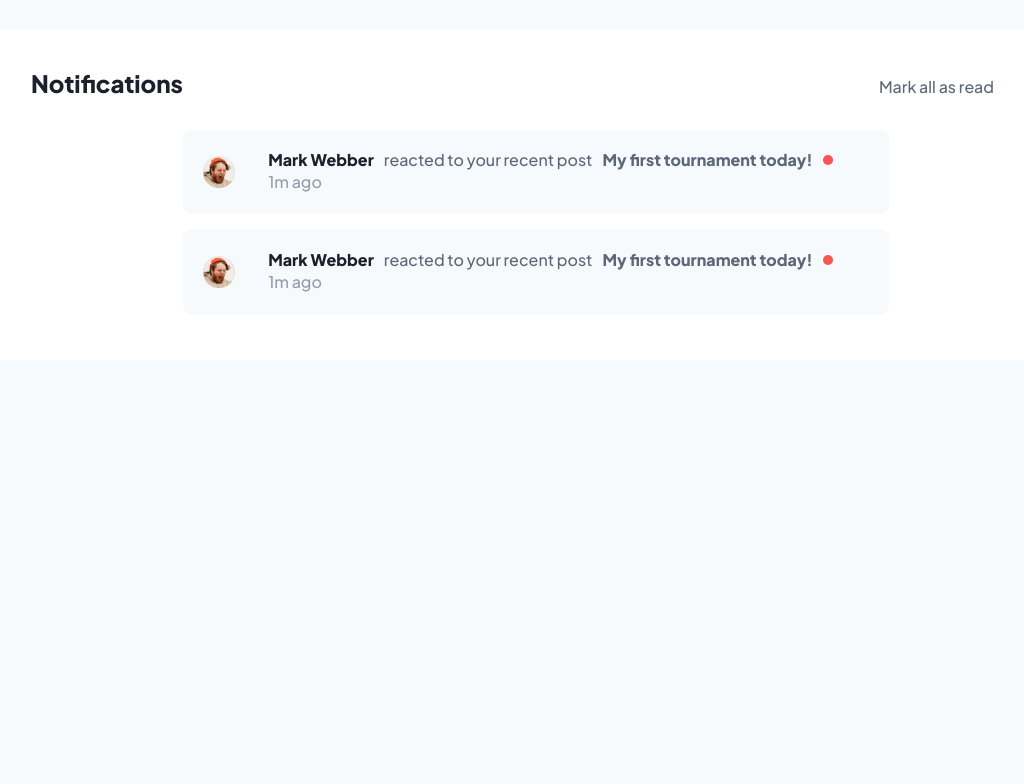
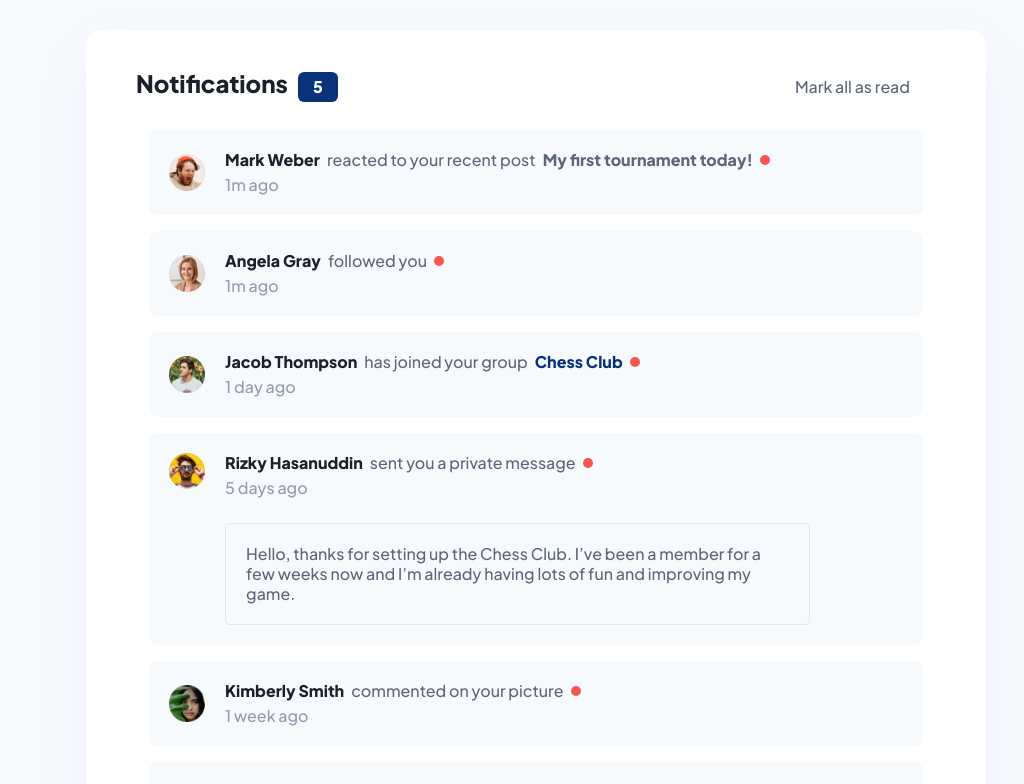
Before and after one commit to networkpaul/front-end-mentor-notifications-page, a Vue app: page / in a window 1280 px wide. Shown: the top 784 px of the page, without its empty margins (104-1128 px from the left). Built offline with nearby package versions, Linux system fonts and the light colour scheme.

Commit message:
updated app and hover states

```diff
--- a/src/App.vue
+++ b/src/App.vue
@@ -2,14 +2,22 @@
   <div class="container">
     <div class="notifications-container">
       <div class="notifications-header">
-        <h3 class="notifications-title">Notifications</h3>
+        <div class="notifications-headerTitle">
+          <h3 class="notifications-title">Notifications</h3>
+          <span class="notifications-number">5</span>
+        </div>
         <button @click="markAllAsRead">
           <span class="notifications-markAllAsRead">Mark all as read</span>
         </button>
       </div>
       <div class="notifications-cardsContainer">
-        <Notification ref="Notification" />
-        <Notification ref="Notification" />
+        <Notification :picture-filename="require('../src/assets/notifications-page-main/assets/images/avatar-mark-webber.webp')" :name="'Mark Weber'" :default-text="'reacted to your recent post'" :post="'My first tournament today!'" :time="'1m ago'" ref="Notification" />
+        <Notification :picture-filename="require('../src/assets/notifications-page-main/assets/images/avatar-angela-gray.webp')" :name="'Angela Gray'" :default-text="'followed you'" :post="''" :time="'1m ago'" ref="Notification" />
+        <Notification :picture-filename="require('../src/assets/notifications-page-main/assets/images/avatar-jacob-thompson.webp')" :name="'Jacob Thompson'" :default-text="'has joined your group'" :post="''" :group="'Chess Club'" :time="'1 day ago'" ref="Notification" />
+        <Notification :picture-filename="require('../src/assets/notifications-page-main/assets/images/avatar-rizky-hasanuddin.webp')" :name="'Rizky Hasanuddin'" :default-text="'sent you a private message'" :post="''" :group="''" :time="'5 days ago'" :message="'Hello, thanks for setting up the Chess Club. I’ve been a member for a few weeks now and I’m already having lots of fun and improving my game.'" ref="Notification" />
+        <Notification :picture-filename="require('../src/assets/notifications-page-main/assets/images/avatar-kimberly-smith.webp')" :name="'Kimberly Smith'" :default-text="'commented on your picture'" :post="''" :group="''" :time="'1 week ago'" ref="Notification" />
+        <Notification :picture-filename="require('../src/assets/notifications-page-main/assets/images/avatar-nathan-peterson.webp')" :name="'Nathan Peterson'" :default-text="'reacted to your recent post'" :post="'5 end-game strategies to increase your win rate'" :group="''" :time="'2 weeks ago'" ref="Notification" />
+        <Notification :picture-filename="require('../src/assets/notifications-page-main/assets/images/avatar-anna-kim.webp')" :name="'Anna Kim'" :default-text="'left the group'" :post="''" :group="'Chess Club'" :time="'2 weeks ago'" ref="Notification" />
       </div>
     </div>
   </div>
@@ -36,13 +44,14 @@ export default {
 .notifications-container {
   margin: 30px auto;
   padding: 30px 20px;
-  max-width: 1110px;
+  max-width: 900px;
   display: flex;
   flex-direction: column;
   align-self: center;
   align-items: center;
   background-color: white;
   border-radius: 15px;
+  box-shadow: 0px 20px 60px rgba(73, 97, 168, 0.05);
 }
 
 .notifications-header {
@@ -52,6 +61,22 @@ export default {
   display: flex;
   align-items: center;
   justify-content: space-between;
+}
+
+.notifications-headerTitle {
+  display: flex;
+  align-items: center;
+  gap: 10px;
+}
+
+.notifications-number {
+  padding: 5px 15px;
+  font-size: 16px;
+  line-height: 20px;
+  font-weight: 800;
+  border-radius: 6px;
+  color: white;
+  background-color: #0A327B;
 }
 
 .notifications-cardsContainer {
--- a/src/components/Notification.vue
+++ b/src/components/Notification.vue
@@ -1,16 +1,18 @@
 <template>
    <div :class="{ notificationContainerActive: showAlert, notificationContainer: !showAlert }" @click="toggleAlert">
-        <div class="image-container">
-            <img class="notification-image" src="../assets/notifications-page-main/assets/images/avatar-mark-webber.webp" alt="Profile picture">
+        <div :class="{ 'alignSelf': message }" class="image-container">
+            <img class="notification-image" :src="pictureFilename" alt="Profile picture">
         </div>
         <div class="text-container">
             <span class="notification-text">
-                <p class="notification-name">Mark Webber</p>
-                <p class="notification-default">reacted to your recent post</p>
-                <p class="notification-post">My first tournament today!</p>
+                <p class="notification-name" v-if="name">{{ name }}</p>
+                <p class="notification-default" v-if="defaultText">{{ defaultText }}</p>
+                <p class="notification-post" v-if="post">{{ post }}</p>
+                <p class="notification-group" v-if="group">{{ group }}</p>
                 <span :class="{ notificationAlertActive: showAlert, notificationAlert: !showAlert }"></span>
             </span>
-            <span class="notification-time">1m ago</span>
+            <span class="notification-time">{{ time }}</span>
+            <p class="notification-message" v-if="message">{{ message }}</p>
         </div>
    </div>
 </template>
@@ -22,6 +24,7 @@ export default {
             showAlert: true
         }
     },
+    props: [ 'pictureFilename', 'name', 'defaultText', 'post', 'group', 'time', 'message' ],
     methods: {
         toggleAlert() {
             this.showAlert = !this.showAlert
@@ -35,23 +38,25 @@ export default {
 .notificationContainerActive {
     margin: 8px 30px;
     padding: 20px 32px 20px 20px;
-    width: fit-content;
+    width: 100%;
     display: flex;
     align-items: center;
-    justify-content: space-between;
+    justify-content: flex-start;
     background-color: #F7FAFD;
     border-radius: 8px;
+    gap: 20px;
 }
 
 .notificationContainer {
     margin: 8px 30px;
     padding: 20px 32px 20px 20px;
-    width: fit-content;
+    width: 100%;
     display: flex;
     align-items: center;
-    justify-content: space-between;
+    justify-content: flex-start;
     background-color: #FFFFFF;
     border-radius: 8px;
+    gap: 20px;
 }
 
 .image-container {
@@ -65,11 +70,15 @@ export default {
 .notification-text {
     display: flex;
     align-items: center;
-    gap: 10px;
+    flex-wrap: wrap;
+    gap: 7px;
 }
 
 .text-container {
-    min-width: 90%;
+    display: flex;
+    flex-direction: column;
+    gap: 5px;
+    max-width: 90%;
 }
 
 .notification-name {
@@ -78,6 +87,13 @@ export default {
     line-height: 20px;
     font-weight: 800;
     color: #1C202B;
+
+    transition: all ease-in-out 0.3s;
+
+    &:hover {
+        color: #0A327B;
+        cursor: pointer;
+    }
 }
 
 .notification-default {
@@ -94,6 +110,27 @@ export default {
     line-height: 20px;
     font-weight: 800;
     color: #5E6778;
+    transition: all ease-in-out 0.3s;
+
+    &:hover {
+        color: #0A327B;
+        cursor: pointer;
+    }
+}
+
+.notification-group {
+    margin: 0;
+    font-size: 16px;
+    line-height: 20px;
+    font-weight: 800;
+    color: #0A327B;
+
+    transition: all ease-in-out 0.3s;
+
+    &:hover {
+        color: #0A327B;
+        cursor: pointer;
+    }
 }
 
 .notification-time {
@@ -101,6 +138,24 @@ export default {
     line-height: 20px;
     font-weight: 500;
     color: #939CAD;
+}
+
+.notification-message {
+    margin: 20px 0 0 0 ;
+    padding: 20px;
+    width: 90%;
+    border: 1px solid #DDE7EE;
+    border-radius: 5px;
+    font-size: 16px;
+    line-height: 20px;
+    font-weight: 500;
+    color: #5E6778;
+    transition: all ease-in-out 0.3s;
+
+    &:hover {
+        background-color: #DDE7EE;
+        cursor: pointer;
+    }
 }
 
 .notificationAlertActive {
@@ -119,4 +174,7 @@ export default {
     display: inline-block;
 }
 
+.alignSelf {
+    align-self: flex-start;
+}
 </style>
```
